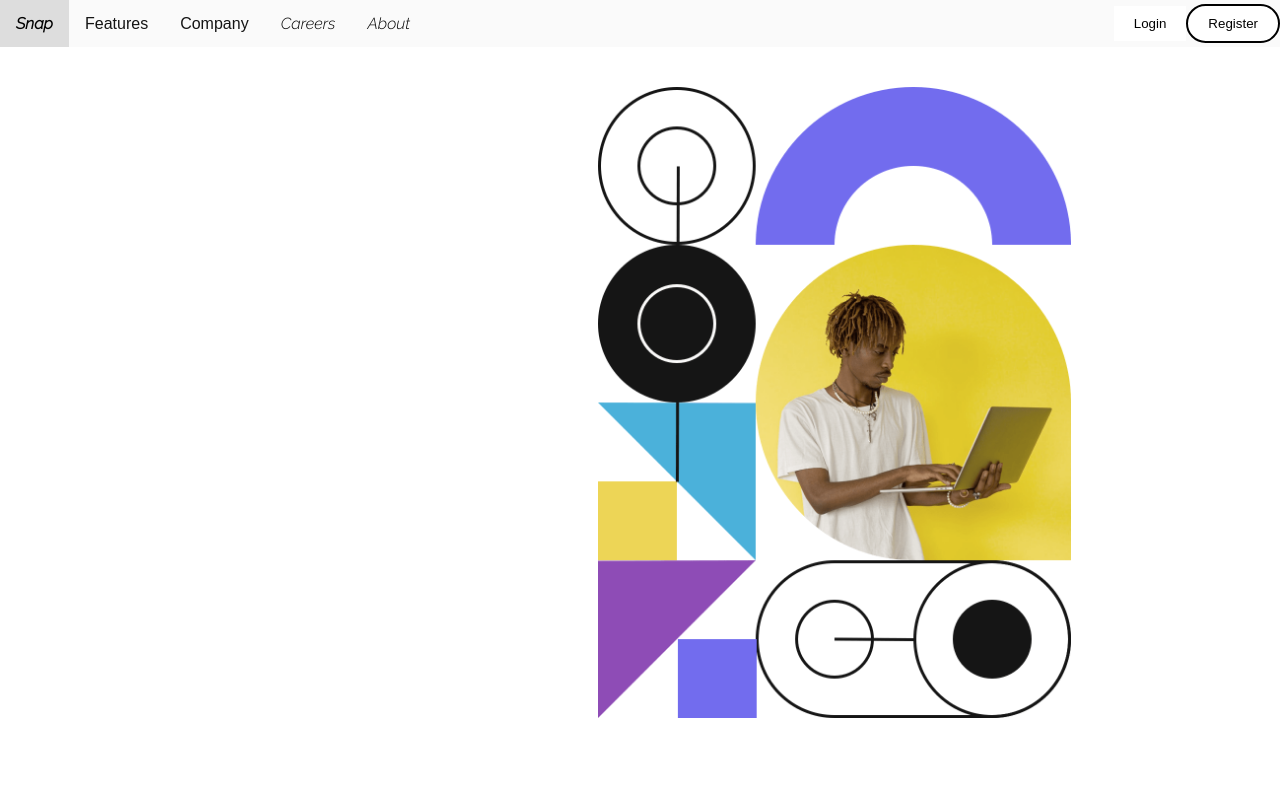
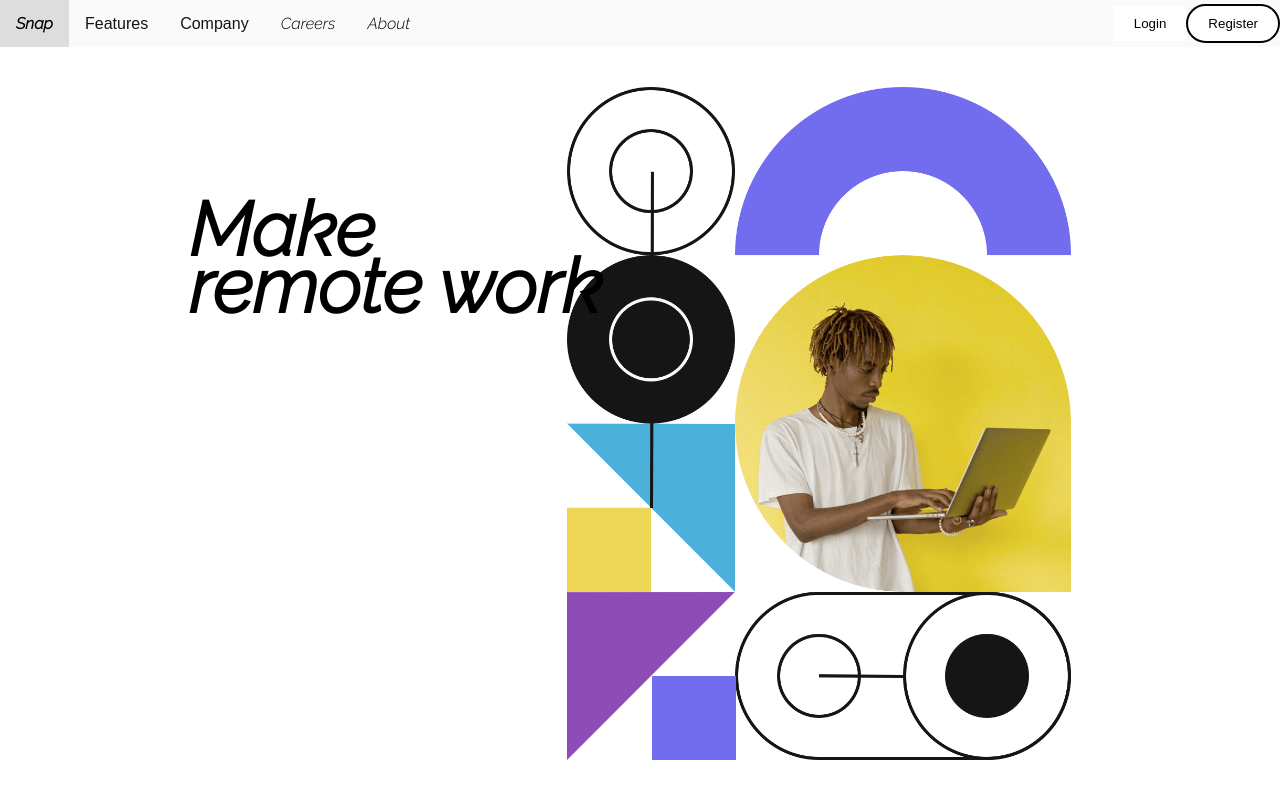
Before and after one commit to kevindm10/trabajo_individual, a plain HTML site: page index.html in a window 1280 px wide. Drawn offline with Linux system fonts and the light colour scheme.

Commit message:
añadiendo texto

```diff
--- a/index.html
+++ b/index.html
@@ -5,8 +5,8 @@
     <meta name="viewport" content="width=device-width, initial-scale=1.0">
     <title>Tu Página</title>
     <link rel="preconnect" href="https://fonts.googleapis.com">
-<link rel="preconnect" href="https://fonts.gstatic.com" crossorigin>
-<link href="https://fonts.googleapis.com/css2?family=Raleway:ital,wght@1,300&display=swap" rel="stylesheet">
+    <link rel="preconnect" href="https://fonts.gstatic.com" crossorigin>
+    <link href="https://fonts.googleapis.com/css2?family=Raleway:ital,wght@1,300&display=swap" rel="stylesheet">
     <style>
         /* Estilos CSS para la barra de navegación */
         body {
@@ -107,8 +107,27 @@
         }
 
         .imagen {
-            max-width: 45%;
+            max-width: 48%;
             height: auto;
+        }
+
+        /* Estilos CSS para el texto "Make remote work" */
+        .make-text {
+            font-size: 75px; /* Tamaño de fuente */
+            font-weight: bold; /* Negrita */
+            position: absolute; /* Posición absoluta */
+            top: 110px; /* Ajusta la posición superior */
+            left: 5cm; /* Ajusta la posición izquierda */
+
+        }
+
+        /* Estilos CSS para "remote work" */
+        .remote-work {
+            font-size: 75px; /* Tamaño de fuente */
+            font-weight: bold; /* Negrita */
+            position: absolute; /* Posición absoluta */
+            top: 167px; /* Ajusta la posición superior */
+            left: 5cm; /* Ajusta la posición izquierda */
         }
     </style>
 </head>
@@ -141,8 +160,11 @@
         </div>
     </div>
 
+    <p class="make-text">Make</p>
+    <p class="remote-work">remote work</p>
+
     <div class="imagen-container">
-        <img src="img\image-hero-desktop.png" alt="Tu Imagen" class="imagen"> <!-- Reemplaza "tu_imagen.jpg" con la URL de tu imagen -->
+        <img src="img\image-hero-desktop.png" alt="Tu Imagen" class="imagen">
     </div>
 </body>
 </html>
```
